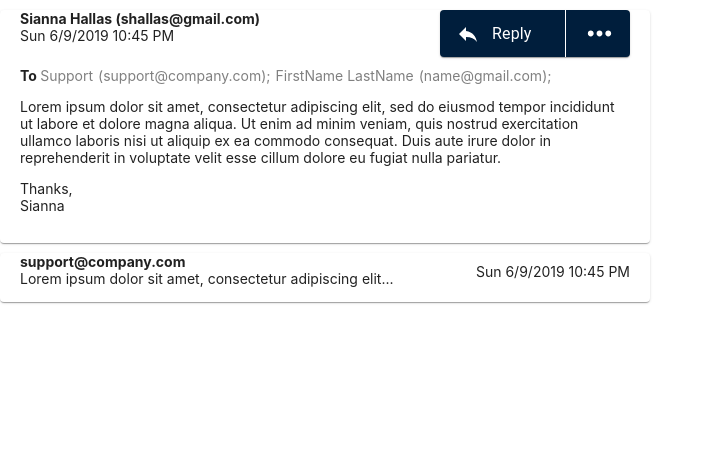
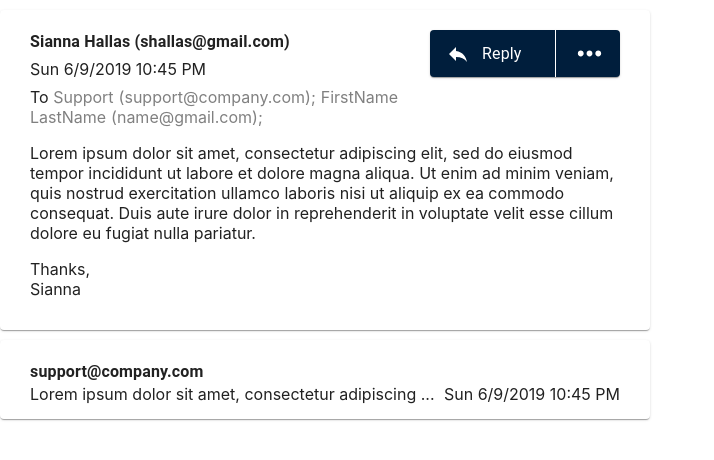
Before and after one commit to oscarhermawan17/test-8common, a React (Create React App) app: page / in a window 1280 px wide. Shown: the top 460 px of the page, without its empty margins (0-714 px from the left). Built offline with nearby package versions, Linux system fonts and the light colour scheme.

Commit message:
Test: fixing typography and padding

```diff
--- a/src/components/CardBody.styles.js
+++ b/src/components/CardBody.styles.js
@@ -1,7 +1,7 @@
 const styles = {
   wrapperCardBody: {
-    padding: '0px 20px',
-    fontSize: 14
+    fontSize: 16,
+    padding: '0px 30px',
   }
 };
 
--- a/src/components/CardHeader.styles.js
+++ b/src/components/CardHeader.styles.js
@@ -1,7 +1,6 @@
 const styles = {
   wrapperCardHeader: {
-    padding: '0px 20px',
-    fontSize: 14
+    padding: '0px 30px',
   },
   isExpand: value => value ? ({
       display: 'grid',
--- a/src/components/EmailMessageCard.styles.js
+++ b/src/components/EmailMessageCard.styles.js
@@ -1,6 +1,7 @@
 const styles = {
   wrapperEmailMessageCard: {
-    maxWidth: 650, paddingBottom: 15
+    maxWidth: 650,
+    padding: '20px 0px 15px 0px'
   }
 }
 
--- a/src/components/HeaderComponent/HeaderDateComponent.js
+++ b/src/components/HeaderComponent/HeaderDateComponent.js
@@ -11,7 +11,7 @@ export default function HeaderDateComponent({ dateTimeCreated, expanded, setExpa
 
   const stringFullDay = `${day} ${month}/${date}/${year} ${time}`
   return (
-    <div style={expanded ? {} : { float: 'right', marginTop: 10 }} onClick={() => setExpanded(!expanded)}>
+    <div style={expanded ? { marginTop: 5 } : { float: 'right' }} onClick={() => setExpanded(!expanded)}>
       {stringFullDay}
     </div>
   );
--- a/src/components/HeaderComponent/HeaderFromComponent.js
+++ b/src/components/HeaderComponent/HeaderFromComponent.js
@@ -1,19 +1,14 @@
 import * as React from 'react';
-
-import Text from '../Text'
+import Typography from '@mui/material/Typography';
 
 export default function HeaderFromComponent({ from, expanded, setExpanded }) {
   return expanded ? (
-    <Text
-      onClick={() => setExpanded(false)}
-      propStyle={{ fontWeight: 'bold' }}
-      mainText={from.hasOwnProperty('name') ? `${from.name} (${from.email})` :  from.email}
-    />
+    <Typography sx={{ fontWeight: 'bold' }} onClick={() => setExpanded(false)}>
+      {from.hasOwnProperty('name') ? `${from.name} (${from.email})` :  from.email}
+    </Typography>
   ) : (
-    <Text
-      onClick={() => setExpanded(true)}
-      propStyle={{ fontWeight: 'bold' }}
-      mainText={from.hasOwnProperty('name') ? from.name : from.email}
-    />
+    <Typography sx={{ fontWeight: 'bold' }} onClick={() => setExpanded(true)}>
+      {from.hasOwnProperty('name') ? from.name : from.email}
+    </Typography>
   )
 }
--- a/src/components/HeaderComponent/HeaderToAndCcComponent.js
+++ b/src/components/HeaderComponent/HeaderToAndCcComponent.js
@@ -7,7 +7,7 @@ export default function HeaderToAndCcComponent({ title, recipient, setExpanded }
   return (
     <div onClick={() => setExpanded(false)}>
       <Text
-        propStyle={{ fontWeight: 'bold' }}
+        propStyle={{ fontWeight: 400 }}
         mainText={title}
       />
         {recipient.map(({ name, email}) => (
--- a/src/data/data.js
+++ b/src/data/data.js
@@ -7,9 +7,8 @@ export const messages = [{
     { name: "FirstName LastName", email: "name@gmail.com" },
   ],
   cc: [],
-  contentPreview:
-    "Lorem ipsum dolor sit amet, consectetur adipiscing elit...",
-    // sed do eiusmod tempor incididunt ut labore et dolore magna aliqua. Ut enim ad minim veniam, quis nostrud exercitation ullamco laboris nisi ut aliquip ex ea commodo consequat. Duis aute irure dolor in",
+  contentPreview: "Lorem ipsum dolor sit amet, consectetur adipiscing ...",
+    // elit sed do eiusmod tempor incididunt ut labore et dolore magna aliqua. Ut enim ad minim veniam, quis nostrud exercitation ullamco laboris nisi ut aliquip ex ea commodo consequat. Duis aute irure dolor in",
   content:
     "<p>Lorem ipsum dolor sit amet, consectetur adipiscing elit, sed do eiusmod tempor incididunt ut labore et dolore magna aliqua. Ut enim ad minim veniam, quis nostrud exercitation ullamco laboris nisi ut aliquip ex ea commodo consequat. Duis aute irure dolor in reprehenderit in voluptate velit esse cillum dolore eu fugiat nulla pariatur.</p><p>Thanks,<br />Sianna</p>",
   defaultExpanded: true
@@ -19,9 +18,8 @@ export const messages = [{
     from: { email: "support@company.com" },
     to: [{ name: "Sianna Hallas", email: "shallas@gmail.com" }],
     cc: [{ name: "Oscar", email: "oscar@mitrais.com" }],
-    contentPreview:
-      "Lorem ipsum dolor sit amet, consectetur adipiscing elit...",
-      //sed do eiusmod tempor incididunt ut labore et dolore magna aliqua. Ut enim ad minim veniam, quis nostrud exercitation ullamco laboris nisi ut aliquip ex ea commodo consequat. Duis aute irure dolor in",
+    contentPreview: "Lorem ipsum dolor sit amet, consectetur adipiscing ...",
+    // elit sed do eiusmod tempor incididunt ut labore et dolore magna aliqua. Ut enim ad minim veniam, quis nostrud exercitation ullamco laboris nisi ut aliquip ex ea commodo consequat. Duis aute irure dolor in",
     content:
       "<p>Lorem ipsum dolor sit amet, consectetur adipiscing elit, sed do eiusmod tempor incididunt ut labore et dolore magna aliqua. Ut enim ad minim veniam, quis nostrud exercitation ullamco laboris nisi ut aliquip ex ea commodo consequat. Duis aute irure dolor in reprehenderit in voluptate velit esse cillum dolore eu fugiat nulla pariatur.</p>",
     defaultExpanded: false
```
